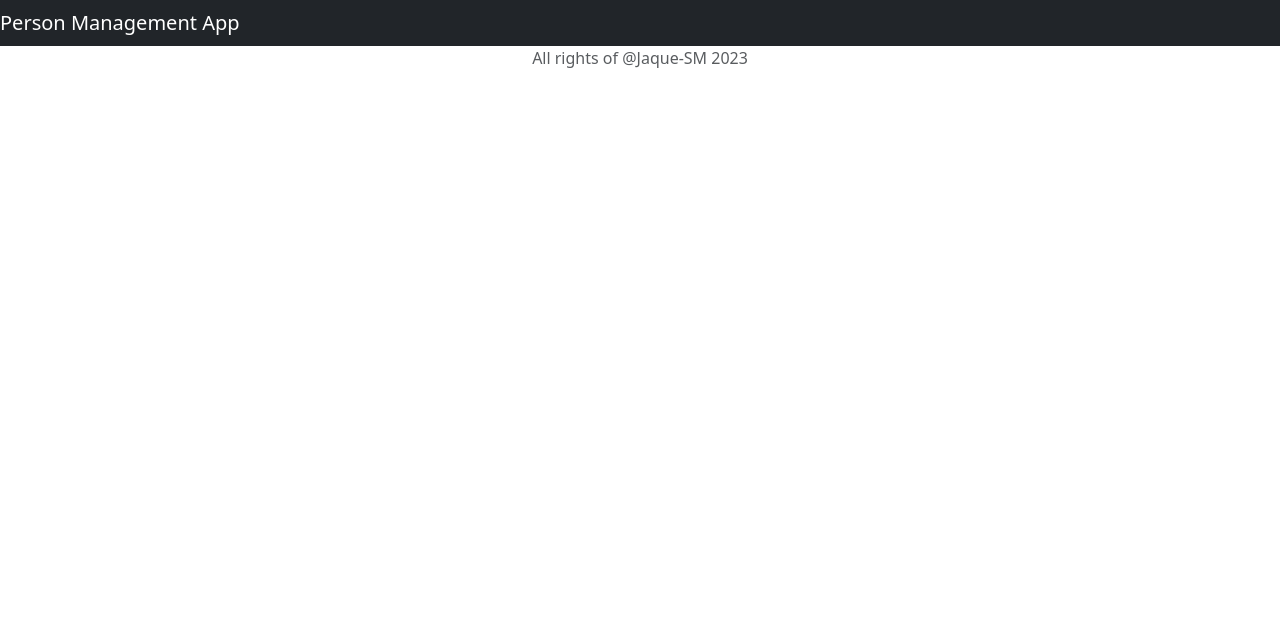
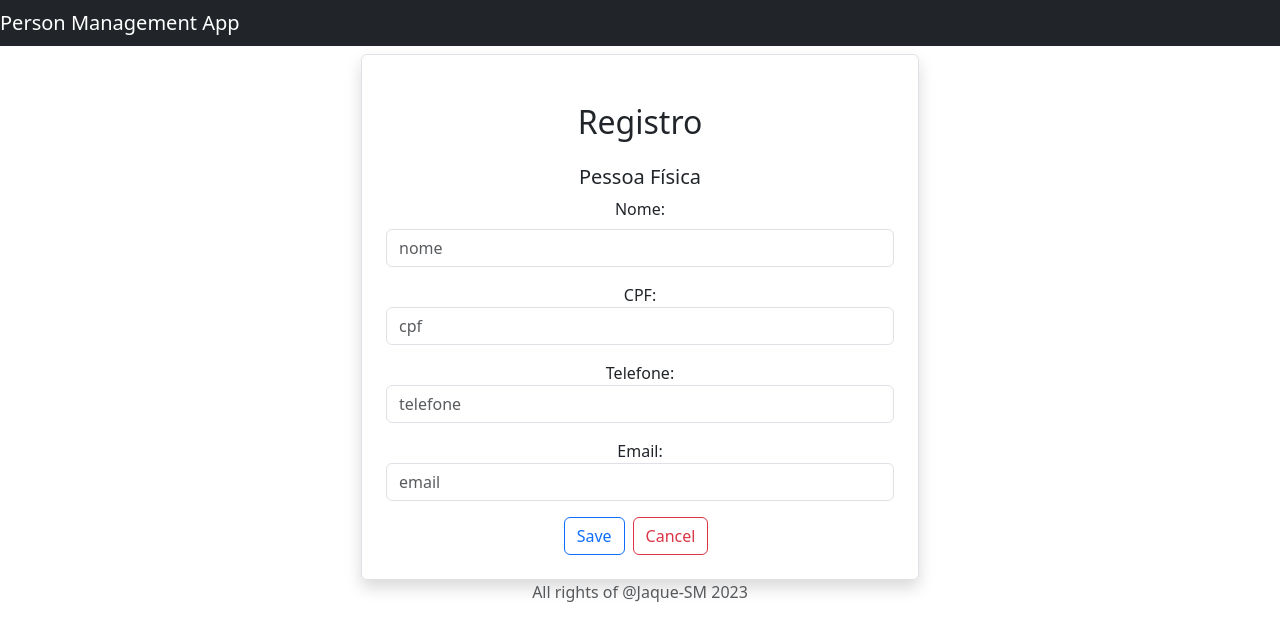
Before and after one commit to Jaque-SM/Front-PessoaFisica, a React (Create React App) app: page /addpessoa in a window 1280 px wide. Shown: the top 640 px of the page. Built offline with nearby package versions, Linux system fonts and the light colour scheme.

Commit message:
arrumando add de pessoa e add edit de pessoa

```diff
--- a/src/App.js
+++ b/src/App.js
@@ -6,6 +6,7 @@ import FooterComponent from './components/layout/FooterComponent';
 import ListPersons from './components/crud/ListPersons';
 import CreatePerson from './components/crud/CreatePerson';
 import ViewPerson from './components/crud/ViewPerson';
+import UpdatePerson from './components/crud/UpdatePerson';
 
 function App() {
 
@@ -17,7 +18,8 @@ function App() {
           <Routes>
             <Route exact path="/" element = {<ListPersons/>}></Route>
             <Route path="/pessoas" element ={<ListPersons/>}></Route>
-            <Route path="/add-pessoa/:id" element={<CreatePerson/>}></Route>
+            <Route path="/addpessoa" element={<CreatePerson/>}></Route>
+            <Route path="/updatepessoa/:id" element={<UpdatePerson/>}></Route>
             <Route path="/viewuser/:id" element={<ViewPerson/>}></Route>
           </Routes>
         </div>
--- a/src/components/crud/CreatePerson.js
+++ b/src/components/crud/CreatePerson.js
@@ -29,42 +29,48 @@ export default function CreatePerson () {
 
 
         return (
-            <div>
-                <br></br>
                 <div className="container">
-                    <div className="card col-md-6 offset-md-3 offset-md-3">
+                    <div className="row">
 
-                        <div className="card-body">
+                        <div className="col-md-6 offset-md-3 border rounded p-4 mt-2 shadow">
+                        <h2 className="text-center m-4">Registro</h2>
+                        <h5>
+                        Pessoa Física
+                        </h5>
 
                             <form onSubmit={(e)=> onSubmit(e)}>
-                            <div className="form-group">
-                                <label>Nome: </label>
+                            <div className="mb-3">
+                                <label htmlFor="Name" className="form-label">Nome: </label>
                                 <input type='text' placeholder="nome" name="nome" className="form-control"
                                     value={nome} onChange={(e) => onInputChange(e)} />
                             </div>
 
-                            <div className="form-group">
+                            <div className="mb-3">
                                 <label>CPF: </label>
                                 <input placeholder="cpf" name="cpf" className="form-control"
-                                    value={this.state.cpf} onChange={this.changeCpfPessoaHandler} />
+                                    value={cpf} onChange={(e) => onInputChange(e)} />
                             </div>
 
-                            <div className="form-group">
+                            <div className="mb-3">
                                 <label>Telefone: </label>
                                 <input placeholder="telefone" name="telefone" className="form-control"
-                                    value={this.state.telefone} onChange={this.changeTelefonePessoaHander} />
+                                    value={telefone} onChange={(e) => onInputChange(e)} />
                             </div>
 
 
-                            <div className="form-group">
+                            <div className="mb-3">
                                 <label>Email: </label>
                                 <input placeholder="email" name="email" className="form-control"
-                                    value={this.state.email} onChange={this.changeEmailPessoaHandler} />
+                                    value={email} onChange={(e) => onInputChange(e)} />
                             </div>
 
 
-                        <button className="btn btn-success" onClick={this.saveOrUpdatePessoaFisica.bind(this)}>Save</button>
-                        <button className="btn btn-danger" onClick={this.cancel.bind(this)} style={{marginLeft: "10px"}}>Cancel</button>
+                        <button type='submit' className="btn btn-outline-primary" >Save</button>
+
+                        <Link className="btn btn-outline-danger mx-2" to="/">
+                            Cancel
+                        </Link>
+
                         </form>
 
                         </div>
@@ -73,7 +79,7 @@ export default function CreatePerson () {
 
                 </div>
 
-            </div>
+
 
         );
 
--- a/src/components/crud/ListPersons.js
+++ b/src/components/crud/ListPersons.js
@@ -26,7 +26,7 @@ export default function ListPersons() {
         <div>
             <h2 className="text-center">Person List</h2>
 
-            <Link className='btn btn-outline-dark background-grey' to="/add-pessoa">Add Pessoa-Fisica</Link>
+            <Link className='btn btn-outline-dark background-grey' to="/addpessoa">Add Pessoa-Fisica</Link>
 
             <br></br>
 
--- a/src/components/crud/UpdatePerson.js
+++ b/src/components/crud/UpdatePerson.js
@@ -0,0 +1,95 @@
+import axios from "axios";
+import React, { useEffect, useState } from "react";
+import { Link, useNavigate, useParams } from "react-router-dom";
+
+export default function UpdatePerson() {
+
+    let navigate = useNavigate();
+
+    const { id } = useParams();
+
+    const [pessoa, setPessoas] = useState({
+        nome: "",
+        cpf: "",
+        telefone: "",
+        email: "",
+
+    });
+
+    const { nome, cpf, telefone, email } = pessoa;
+
+    const onInputChange = (e) => {
+        setPessoas({ ...pessoa, [e.target.nome]: e.target.value });
+    };
+
+    useEffect(() => {
+        loadingPessoas();
+    }, []);
+
+
+    const onSubmit = (e) => {
+        e.preventDefault();
+        axios.put(`http://localhost:8080/pessoa/${id}`, pessoa);
+        navigate("/");
+
+    };
+
+    const loadingPessoas = () => {
+        const result = axios.get(`http://localhost:8080/pessoa/${id}`);
+        setPessoas(result.data);
+    }
+
+
+    return (
+        <div className="container">
+            <div className="row">
+                <div className="col-md-6 offset-md-3 border rounded p-4 mt-2 shadow">
+                    <h2 className="text-center m-4">Edit Pessoa Física</h2>
+
+
+                    <form onSubmit={(e)=> onSubmit(e)}>
+                            <div className="mb-3">
+                                <label htmlFor="Name" className="form-label">Nome: </label>
+                                <input type='text' placeholder="nome" name="nome" className="form-control"
+                                    value={nome} onChange={(e) => onInputChange(e)} />
+                            </div>
+
+                            <div className="mb-3">
+                                <label>CPF: </label>
+                                <input placeholder="cpf" name="cpf" className="form-control"
+                                    value={cpf} onChange={(e) => onInputChange(e)} />
+                            </div>
+
+                            <div className="mb-3">
+                                <label>Telefone: </label>
+                                <input placeholder="telefone" name="telefone" className="form-control"
+                                    value={telefone} onChange={(e) => onInputChange(e)} />
+                            </div>
+
+
+                            <div className="mb-3">
+                                <label>Email: </label>
+                                <input placeholder="email" name="email" className="form-control"
+                                    value={email} onChange={(e) => onInputChange(e)} />
+                            </div>
+
+
+                        <button type='submit' className="btn btn-outline-primary" >Save</button>
+
+                        <Link className="btn btn-outline-danger mx-2" to="/">
+                            Cancel
+                        </Link>
+
+                        </form>
+
+                </div>
+
+            </div>
+
+
+        </div>
+
+
+    )
+
+}
```
